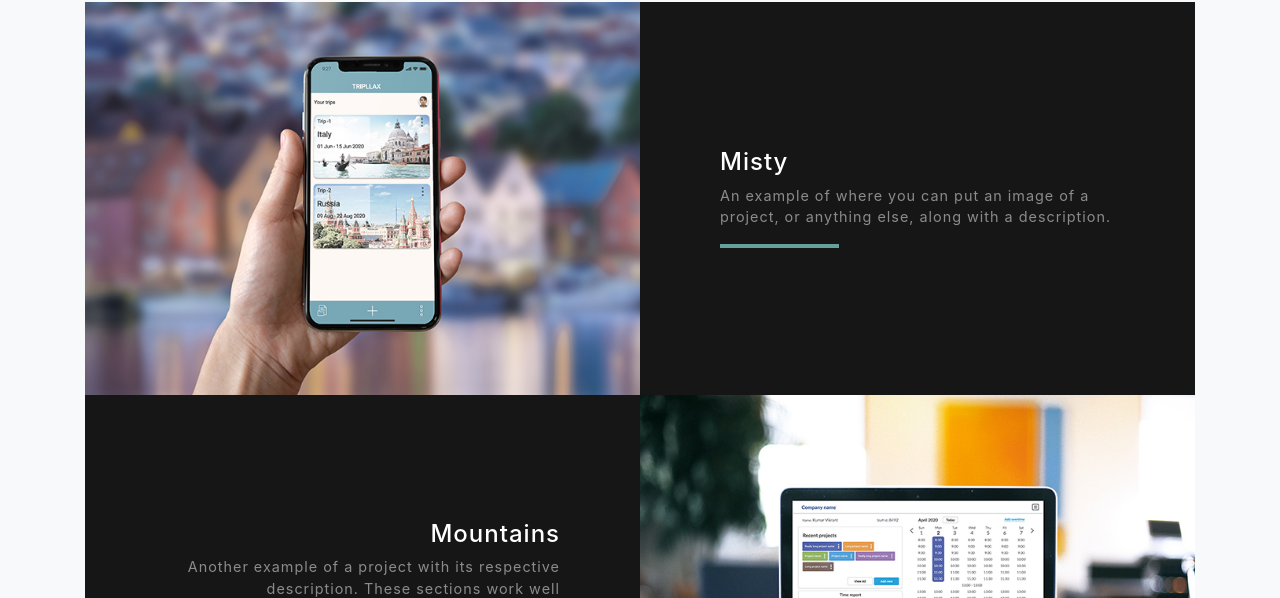
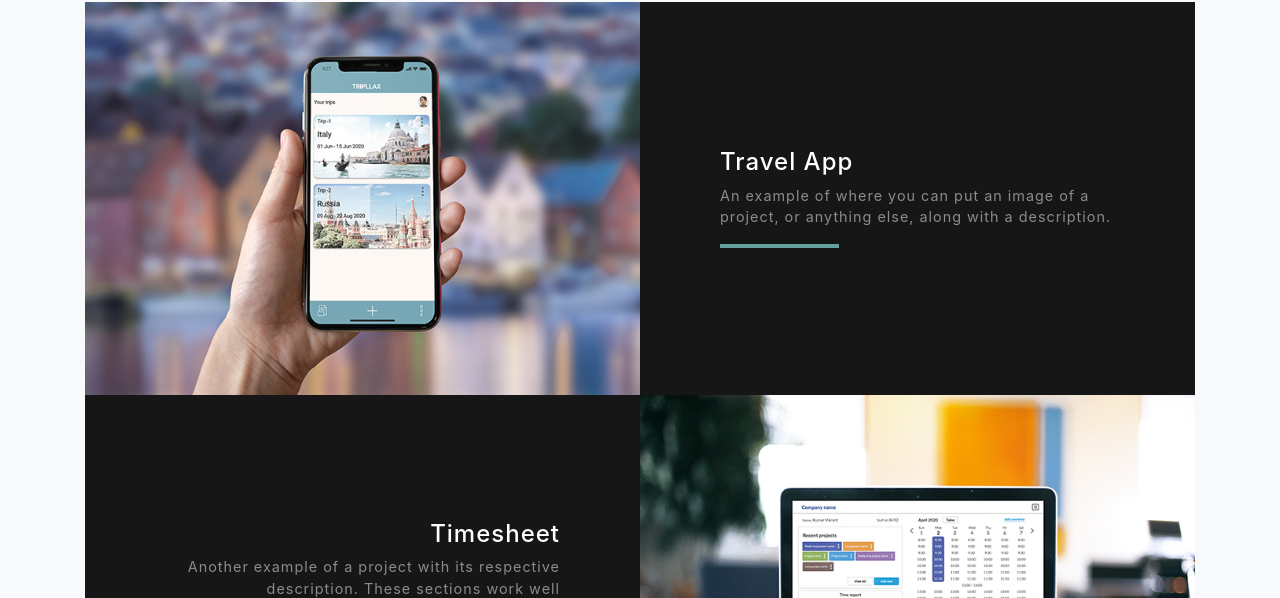
Before and after one commit to vikrant-k/vikrantwise.github.io, a website with bundled scripts: page index.html in a window 1280 px wide. Shown: the part 2157-2755 px from the top of the page. Built offline with nearby package versions, Linux system fonts and the light colour scheme.

Commit message:
Update index.html

```diff
--- a/index.html
+++ b/index.html
@@ -100,7 +100,7 @@
           <div class="bg-black text-center h-100 project">
             <div class="d-flex h-100">
               <div class="project-text w-100 my-auto text-center text-lg-left">
-                <h4 class="text-white">Misty</h4>
+                <h4 class="text-white">Travel App</h4>
                 <p class="mb-0 text-white-50">An example of where you can put an image of a project, or anything else, along with a description.</p>
                 <hr class="d-none d-lg-block mb-0 ml-0">
               </div>
@@ -118,7 +118,7 @@
           <div class="bg-black text-center h-100 project">
             <div class="d-flex h-100">
               <div class="project-text w-100 my-auto text-center text-lg-right">
-                <h4 class="text-white">Mountains</h4>
+                <h4 class="text-white">Timesheet</h4>
                 <p class="mb-0 text-white-50">Another example of a project with its respective description. These sections work well responsively as well, try this theme on a small screen!</p>
                 <hr class="d-none d-lg-block mb-0 mr-0">
               </div>
```
